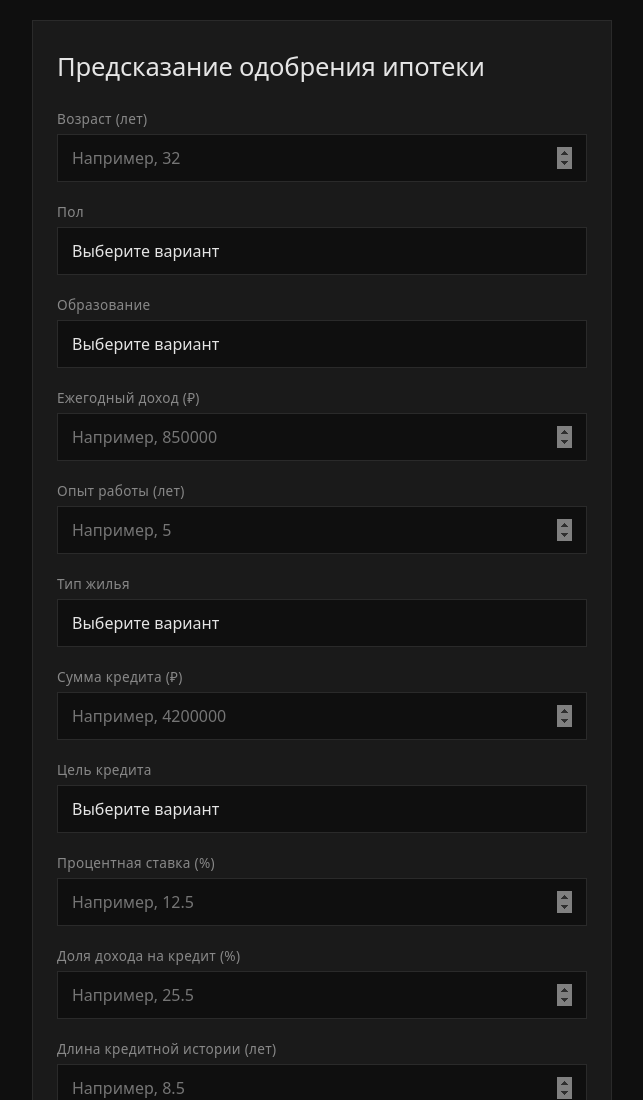
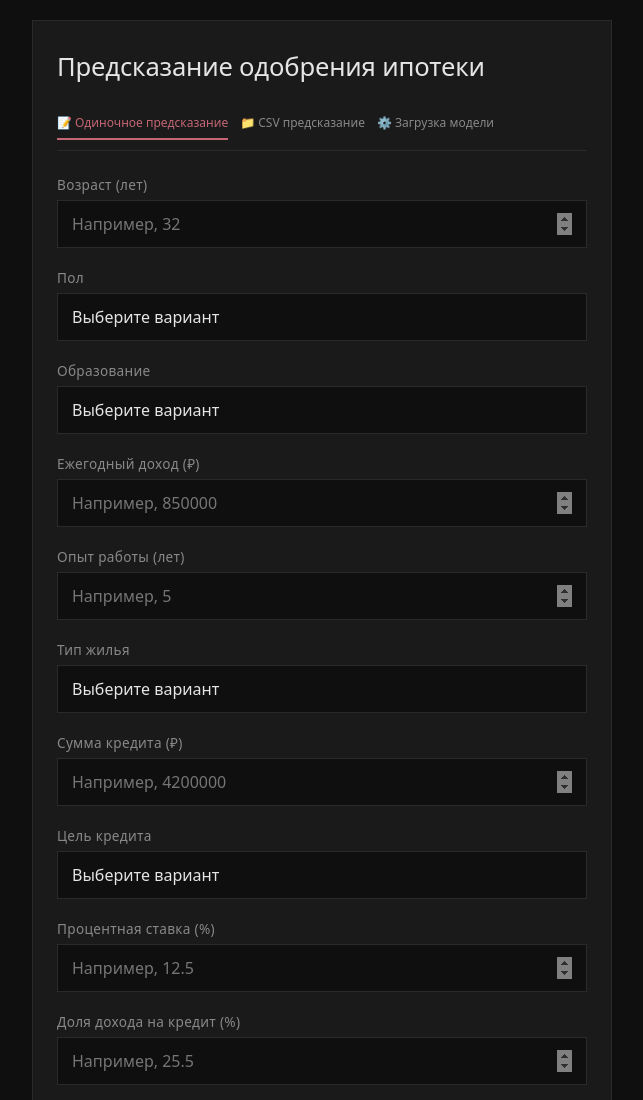
Before and after one commit to Anne4ka-rom/Cheremsha, a plain HTML site: page index.html in a window 1280 px wide. Shown: the top 1100 px of the page, without its empty margins (318-961 px from the left). Drawn offline with Linux system fonts and the light colour scheme.

Commit message:
Update index.html

```diff
--- a/index.html
+++ b/index.html
@@ -177,11 +177,44 @@
             .predictor-card { padding: 20px 16px 26px; }
             .title { font-size: 1.4rem; }
         }
+        .nav {
+            display: flex;
+            gap: 12px;
+            margin-bottom: 24px;
+            border-bottom: 1px solid var(--border);
+            padding-bottom: 12px;
+            flex-wrap: wrap;
+        }
+        .nav-link {
+            color: var(--text-muted);
+            text-decoration: none;
+            font-size: 0.75rem;
+            padding: 6px 0;
+            transition: color 0.2s;
+            background: transparent;
+            border: none;
+            cursor: pointer;
+            white-space: nowrap;
+        }
+        .nav-link.active {
+            color: var(--accent);
+            border-bottom: 2px solid var(--accent);
+            margin-bottom: -2px;
+        }
+        .nav-link:hover {
+            color: var(--accent);
+        }
     </style>
 </head>
 <body>
 <div class="predictor-card">
     <h1 class="title">Предсказание одобрения ипотеки</h1>
+
+    <div class="nav">
+        <a href="index.html" class="nav-link active">📝 Одиночное предсказание</a>
+        <a href="predict-csv.html" class="nav-link">📁 CSV предсказание</a>
+        <a href="upload-model.html" class="nav-link">⚙️ Загрузка модели</a>
+    </div>
 
     <form id="mortgageForm" class="form-grid" novalidate>
         <div class="field-group">
```
